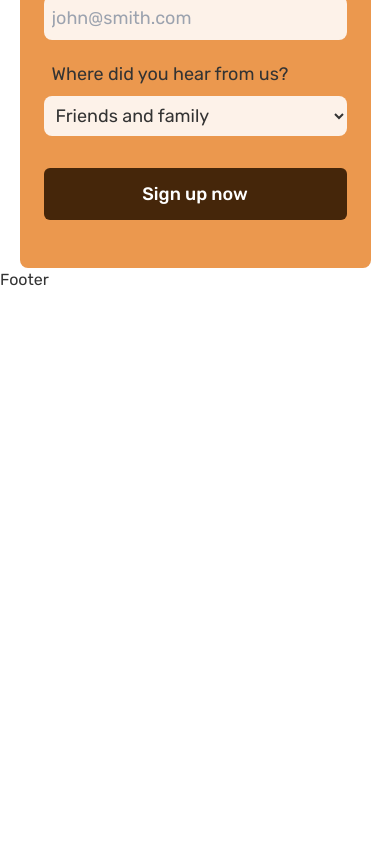
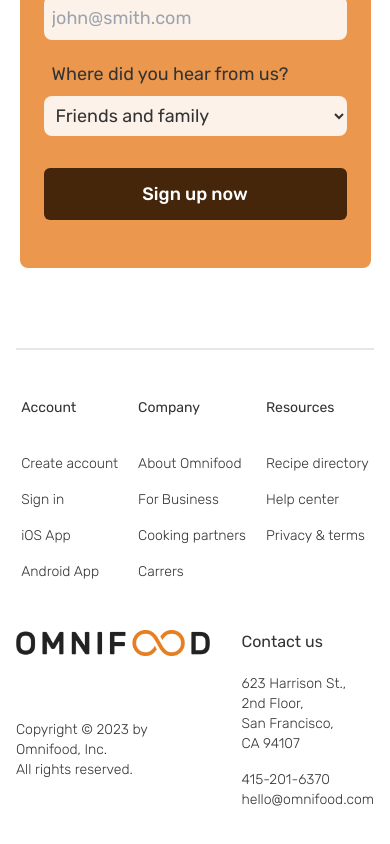
Before and after one commit to bojan09/omnifood, a React (Vite) app: page / in a window 390 px wide. Shown: the part 8397-9241 px from the top of the page. Before the commit the page ends 8689 px from the top, so only its background shows below. Built offline with nearby package versions, Linux system fonts and the light colour scheme.

Commit message:
Footer mobile page added

```diff
--- a/src/components/Footer.jsx
+++ b/src/components/Footer.jsx
@@ -1,7 +1,67 @@
 import React from "react";
 
+// assets
+import footerLogo from "../assets/omnifood-logo.png";
+
 const Footer = () => {
-  return <div>Footer</div>;
+  return (
+    <div className="my-[5rem] border-t-2 mx-4">
+      {/* Top container */}
+      <div className="flex justify-center my-[3rem] gap-5">
+        {/* Account - container */}
+        <div className="font-light text-sm flex flex-col gap-4">
+          <h1 className="mb-5 font-normal">Account</h1>
+          <p>Create account</p>
+          <p>Sign in</p>
+          <p>iOS App</p>
+          <p>Android App</p>
+        </div>
+
+        {/* Company - container */}
+        <div className="font-light text-sm flex flex-col gap-4">
+          <h1 className="mb-5 font-normal">Company</h1>
+          <p>About Omnifood</p>
+          <p>For Business</p>
+          <p>Cooking partners</p>
+          <p>Carrers</p>
+        </div>
+
+        {/* Resources - container */}
+        <div className="font-light text-sm flex flex-col gap-4">
+          <h1 className="mb-5 font-normal">Resources</h1>
+          <p>Recipe directory</p>
+          <p>Help center</p>
+          <p>Privacy & terms</p>
+        </div>
+      </div>
+
+      {/* Bottom container */}
+      <div className="flex gap-8">
+        {/* Logo & Copyright - container */}
+        <a href="#" className="w-[50vw]">
+          <img src={footerLogo} alt="logo" className="mb-[4rem]" />
+          <p className="font-light text-sm flex flex-col gap-4">
+            Copyright © 2023 by Omnifood, Inc. <br />
+            All rights reserved.
+          </p>
+        </a>
+        {/* Contact us - container */}
+        <div>
+          <h1 className="mb-5 font-normal">Contact us</h1>
+          <div className="font-light text-sm flex flex-col gap-4">
+            <p>
+              623 Harrison St., <br /> 2nd Floor,
+              <br /> San Francisco, <br /> CA 94107
+            </p>
+            <p>
+              415-201-6370 <br />
+              hello@omnifood.com
+            </p>
+          </div>
+        </div>
+      </div>
+    </div>
+  );
 };
 
 export default Footer;
```
